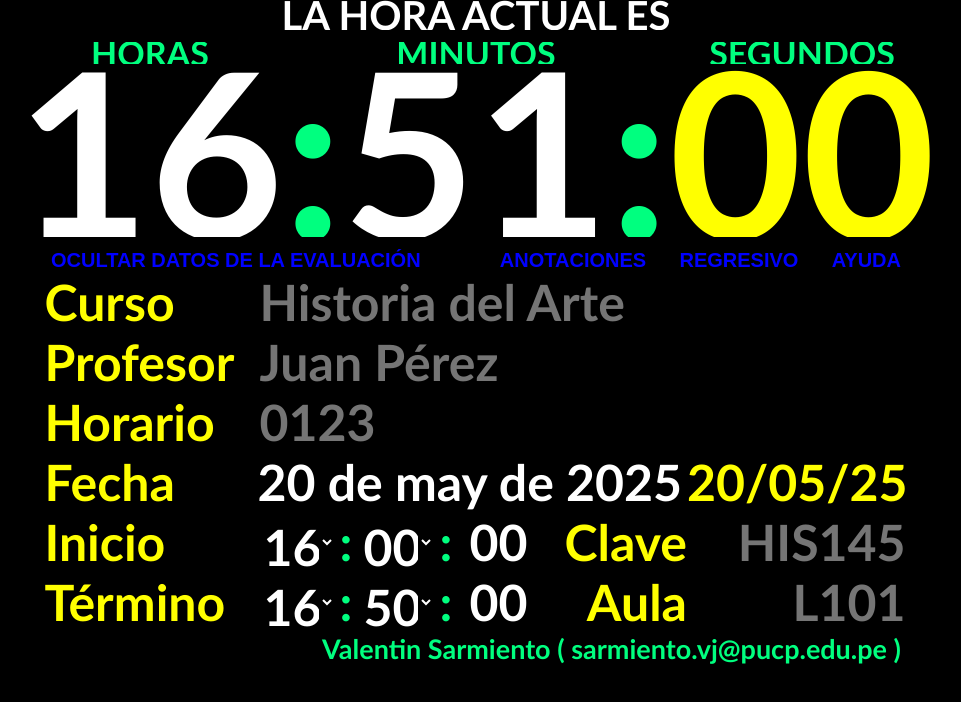
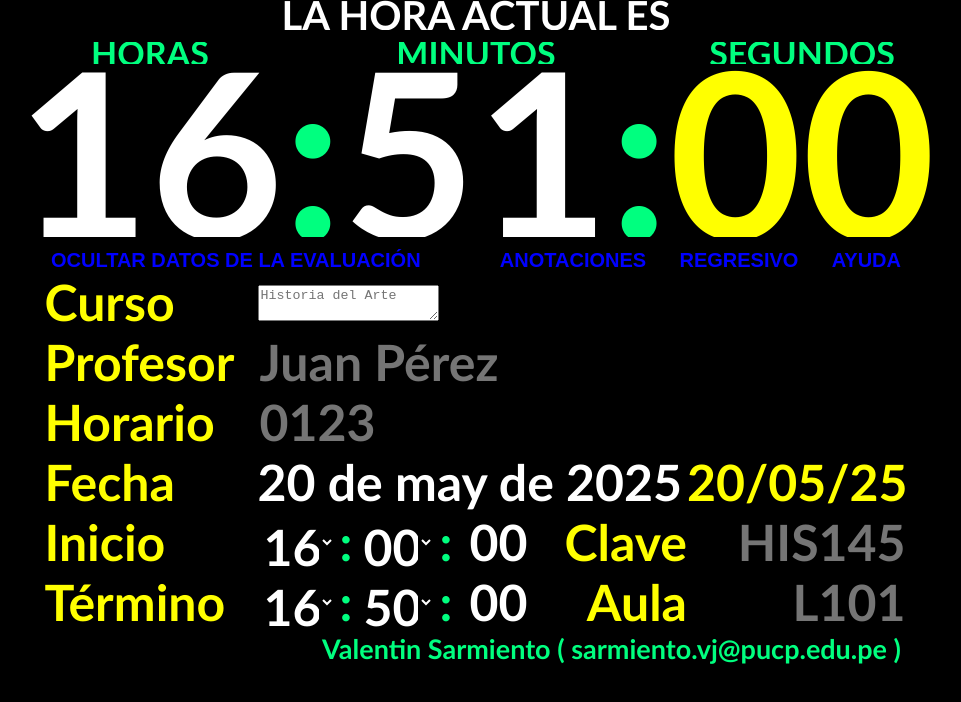
Before and after one commit to sarmientovj/time, a plain HTML site: page index.html in a window 1280 px wide. Shown: the whole page, without its empty margins (164-1125 px from the left). Drawn offline with Linux system fonts and the light colour scheme.

Commit message:
Add files via upload

```diff
--- a/index.html
+++ b/index.html
@@ -75,7 +75,8 @@
             <tr>
                 <td class="data">Curso</td>
                 <td class="data" colspan="3">
-                    <input id="course" placeholder="Historia del Arte">
+                    <!-- <input id="course" type=text placeholder="Historia del Arte"> -->
+                    <textarea placeholder="Historia del Arte"></textarea>
                 </td>
             </tr>
             <!-- <tr style="line-height: 53px;"> -->
```
